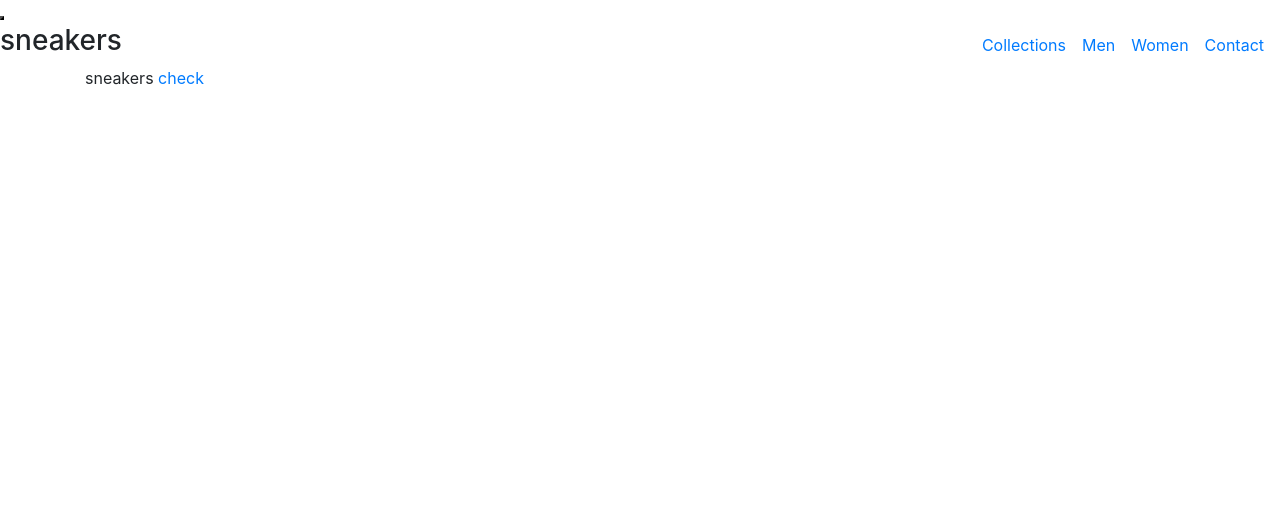
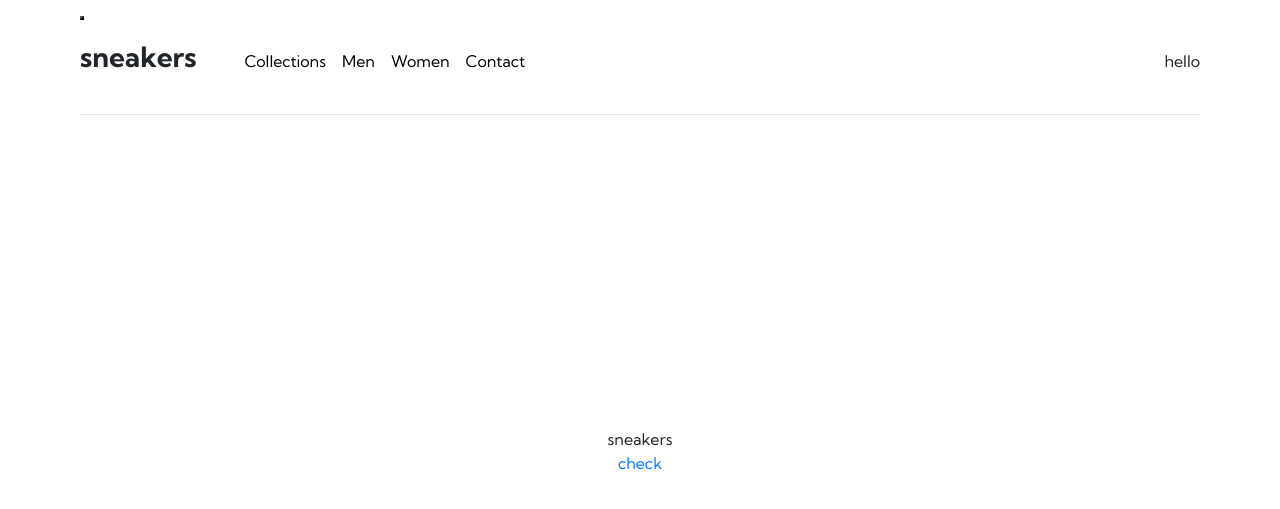
Before and after one commit to kennedybabu/sneakers, a Django app: page / in a window 1280 px wide. Shown: the top 509 px of the page. Run offline with Django 4.2, Linux system fonts and the light colour scheme; some libraries are stand-ins or nearby versions.

Commit message:
feature: add the color palette

```diff
--- a/app/templates/app/home.html
+++ b/app/templates/app/home.html
@@ -2,7 +2,7 @@
 
 {% block content %}
 
-<div class="container">
+<div class="container home">
     <div class="row">
         {% for shoe in shoes %}
         <div>
--- a/app/templates/app/landingpage.html
+++ b/app/templates/app/landingpage.html
@@ -1,7 +1,7 @@
 {% extends 'base.html' %}
 
 {% block content %}
-<div class="container">
+<div class="container landing">
     sneakers
 
     <a href="{% url 'home' %}">check</a>
--- a/app/templates/navbar.html
+++ b/app/templates/navbar.html
@@ -2,6 +2,7 @@
 <button class="mobile-nav-toggle" aria-controls="primary-navigation" aria-expanded="false"><span class="sr-only">menu</span></button>
 
 <nav>
+    <div class="nav-left">
         <div class="logo-div">
             <h3>sneakers</h3>
         </div>
@@ -14,4 +15,11 @@
                 <li><a href="">Contact</a></li>
             </ul>
         </div>
+    </div>
+
+    <div>
+        hello
+    </div>
+
 </nav>
+<hr>
--- a/static/css/base.css
+++ b/static/css/base.css
@@ -1,12 +1,28 @@
+@import url('https://fonts.googleapis.com/css2?family=Kumbh+Sans:wght@400;700&display=swap');
+
 * {
     margin: 0;
     padding: 0;
     box-sizing: border-box;
+
+
+    --primary-color: hsl(26, 100%, 55%);
+    --pale-primary: hsl(25, 100%, 94%);
+
+
+    --dark-blue: hsl(220, 13%, 13%);
+    --dark-grayish-blue: hsl(219, 9%, 45%);
+    --grayish-blue: hsl(220, 14%, 75%);
+    --light-grayish-blue: hsl(223, 64%, 98%);
+    --white: hsl(0, 0%, 100%);
+    --black: hsl(0, 0%, 0%);
 }
 
 
 body {
     overflow-x: hidden;
+    padding: 0 5em;
+    font-family: 'Kumbh Sans', sans-serif;
 }
 
 
@@ -14,6 +30,23 @@ nav {
     display: flex;
     align-items: center;
     justify-content: space-between;
+}
+
+
+.nav-left {
+    display: flex;
+}
+
+
+.logo-div h3{
+    font-weight: 700;
+}
+
+
+.links {
+    display: flex;
+    align-items: center;
+    padding-left: 3em;
 }
 
 
@@ -25,19 +58,19 @@ nav {
 }
 
 
-.primary-navigation[data-visible='true']{
-    transform: translateX(0%);
+.primary-navigation li a {
+    margin-right: 1rem;
+    color: var(--black);
+}
 
+@media (min-width: 375px){
+    nav {
+        padding: 1em 0;
+    }
 }
 
 
-.primary-navigation li a {
-    margin-right: 1rem;
-}
-
-
-
-@media (max-width: 35em) {
+@media (max-width: 375px) {
     .primary-navigation {
         position: fixed;
         inset: 0 30% 0 0;
@@ -46,19 +79,51 @@ nav {
         align-items: start;
         justify-content: start;
         padding: min(20vh, 10rem) 2em;
-        transform: translateX(100%);
+        transform: translateX(-100%);
+        transition: transform 350ms ease-out;
     }
 
+
+    .primary-navigation[data-visible='true']{
+        transform: translateX(0%);
+
+    }
 
     .mobile-nav-toggle {
         width: 1rem;
         aspect-ratio: 1;
         position: absolute;
         z-index: 9999;
-        top: 2rem;
+        top: 1.5rem;
         left: 2rem;
         border: 0;
+        background-color: transparent;
         background-repeat: no-repeat;
+        background-image: url(https://res.cloudinary.com/dblrvhi8r/image/upload/v1644421528/icon-menu_giuzko.svg);
+    }
+
+
+    .primary-navigation li a {
+        line-height: 2rem;
+    }
+
+
+    .mobile-nav-toggle[aria-expanded='true']{
         background-image: url(https://res.cloudinary.com/dblrvhi8r/image/upload/v1644421531/icon-close_n1rrku.svg);
     }
+
+
+    nav {
+        height: 66px;
+    }
 }
+
+
+
+.landing {
+    height: 80vh;
+    display: flex;
+    justify-content: center;
+    align-items: center;
+    flex-direction: column;
+}
```
Lines whose indentation alone changed are shown as unchanged.
